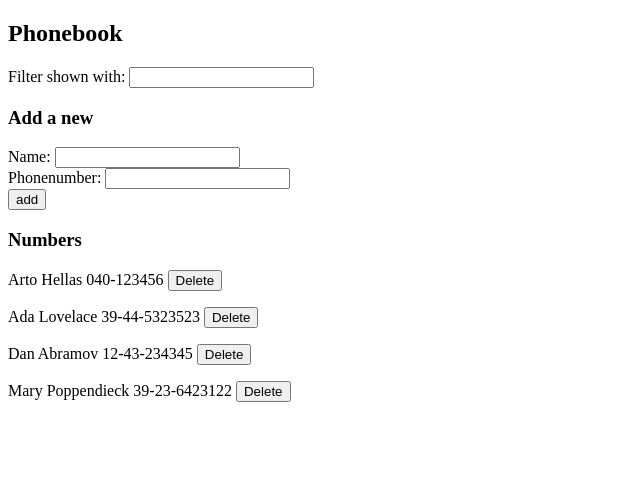
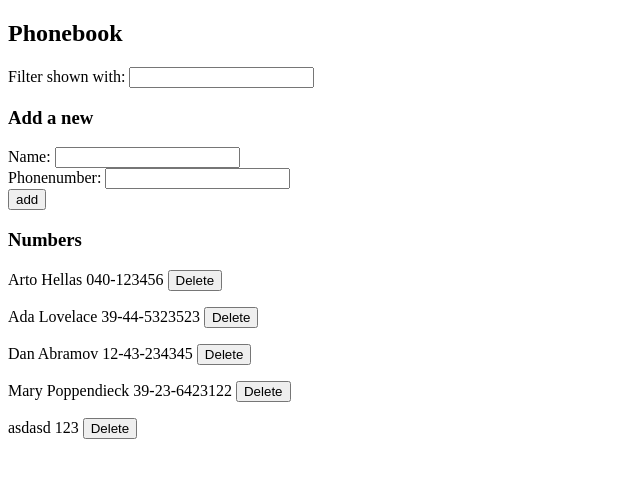
Before and after one commit to Krediann/FSO, a React (Vite) app in the folder osa2/puhelinluettelo/: page / in a window 1280 px wide. Shown: the top 478 px of the page, without its empty margins (0-640 px from the left). Built offline with nearby package versions, Linux system fonts and the light colour scheme; data requests are answered from the project's data file.

Commit message:
feat: 2-15 puhelinluettelo step10

```diff
--- a/osa2/puhelinluettelo/db.json
+++ b/osa2/puhelinluettelo/db.json
@@ -19,6 +19,11 @@
       "name": "Mary Poppendieck",
       "phoneNumber": "39-23-6423122",
       "id": "4"
+    },
+    {
+      "id": "5",
+      "name": "asdasd",
+      "phoneNumber": "123"
     }
   ]
 }
--- a/osa2/puhelinluettelo/src/App.tsx
+++ b/osa2/puhelinluettelo/src/App.tsx
@@ -2,13 +2,13 @@ import { useEffect, useState } from "react"
 import { Display } from "./components/Display"
 import { Filter } from "./components/Filter"
 import { PersonForm } from "./components/Form"
-import { create, deletePersonById, getAll } from "./services/persons"
+import { create, deletePersonById, getAll, update } from "./services/persons"
 
 type InputChangeEvent = React.ChangeEvent<HTMLInputElement>
 export interface Person {
   name: string
   phoneNumber: string
-  id: number
+  id: string
 }
 
 const App = () => {
@@ -23,7 +23,7 @@ const App = () => {
     })
   }, [])
 
-  const handleDelete = (id: number) => {
+  const handleDelete = (id: string) => {
     const person = persons.find((person) => person.id === id)
     if (!person) {
       alert("no person")
@@ -38,19 +38,30 @@ const App = () => {
 
   const handleSubmit: React.FormEventHandler<HTMLFormElement> = (event) => {
     event.preventDefault()
-    const existingPerson = persons.filter(
-      (person) =>
-        person.name === newName || person.phoneNumber === newPhonenumber
-    )
-    if (existingPerson.length > 0) {
-      alert(
-        `Person: ${newName} or Phonenumber: ${newPhonenumber} is already on the phonebook!`
-      )
+    const existingPerson = persons.find((person) => person.name === newName)
+    if (existingPerson) {
+      if (
+        window.confirm(
+          `${newName} is already added to phonebook, replace the old number with a new one?`
+        )
+      ) {
+        const updatedPerson = {
+          ...existingPerson,
+          phoneNumber: newPhonenumber,
+        }
+        update(updatedPerson).then((returnedPerson) => {
+          setPersons(
+            persons.map((person) =>
+              person.id !== updatedPerson.id ? person : returnedPerson
+            )
+          )
+        })
+      }
       setNewName("")
       setNewPhonenumber("")
       return
     }
-    const newId = persons[persons.length - 1].id + 1
+    const newId = (parseInt(persons[persons.length - 1].id) + 1).toString()
     const newPerson = { name: newName, phoneNumber: newPhonenumber, id: newId }
 
     create(newPerson).then((returnedPerson) => {
--- a/osa2/puhelinluettelo/src/components/Display.tsx
+++ b/osa2/puhelinluettelo/src/components/Display.tsx
@@ -3,7 +3,7 @@ import { Person } from "../App"
 interface Display {
   persons: Person[]
   filter: string
-  handleDelete: (id: number) => void
+  handleDelete: (id: string) => void
 }
 
 export const Display = (props: Display) => {
--- a/osa2/puhelinluettelo/src/services/persons.tsx
+++ b/osa2/puhelinluettelo/src/services/persons.tsx
@@ -12,6 +12,12 @@ export const create = (newPerson: Person) => {
   return req.then((res) => res.data)
 }
 
-export const deletePersonById = (id: number) => {
+export const deletePersonById = (id: string) => {
   return axios.delete(`${baseUrl}/${id}`)
 }
+
+export const update = (updatedPerson: Person) => {
+  const id = updatedPerson.id
+  const req = axios.put(`${baseUrl}/${id}`, updatedPerson)
+  return req.then((res) => res.data)
+}
```
